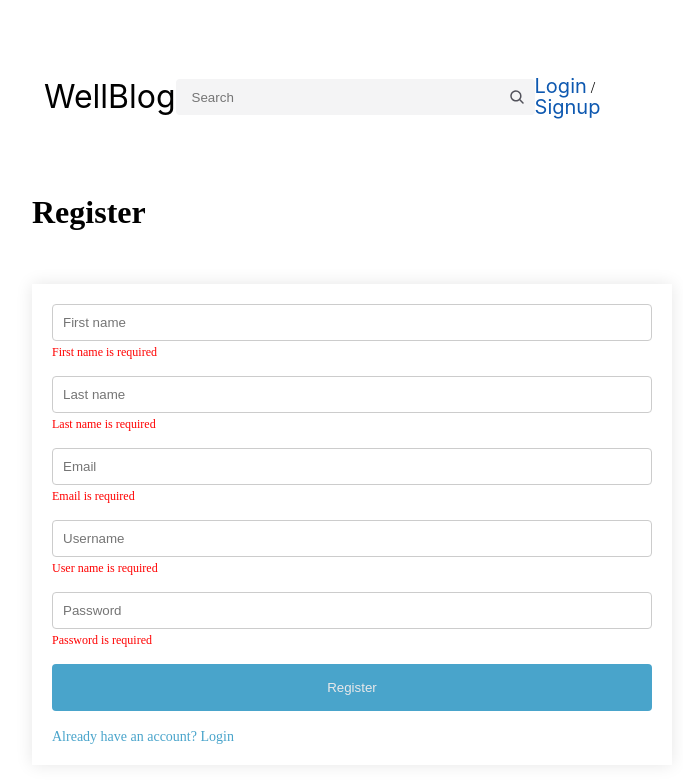
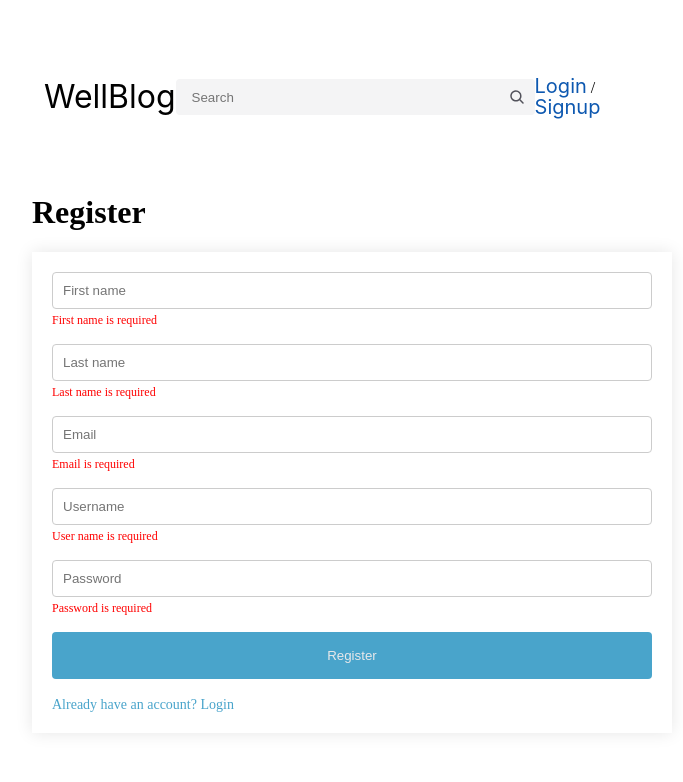
Before and after one commit to njm-wtag/Blog-app-react, a React (Vite) app: page /register in a window 1280 px wide. Shown: the top 782 px of the page, without its empty margins (288-971 px from the left). Built offline with nearby package versions, Linux system fonts and the light colour scheme.

Commit message:
removed functionalities of task 1 login, register, authForm, authUtils

```diff
--- a/src/Pages/Login.jsx
+++ b/src/Pages/Login.jsx
@@ -1,19 +1,19 @@
-import { useNavigate } from "react-router-dom";
 import AuthForm from "../components/AuthForm/AuthForm";
 import authenticateUser from "../utils/authUtils";
-import { useState } from "react";
 
 const Login = () => {
-  const [responseMessage, setResponseMessage] = useState("");
-  const navigate = useNavigate();
   const handleSubmit = (values) => {
-    const authUser = authenticateUser(values);
+    const existingUsers = JSON.parse(localStorage.getItem("users")) || [];
+
+    console.log({ existingUsers });
+
+    const authUser = existingUsers.find(
+      (user) =>
+        user.username === values.username && user.password === values.password
+    );
 
     if (authUser) {
       localStorage.setItem("authUser", JSON.stringify(authUser));
-      navigate("/");
-    } else {
-      setResponseMessage("Invalid username or password.");
     }
   };
 
@@ -21,7 +21,7 @@ const Login = () => {
     <>
       <h1>Login</h1>
 
-      <AuthForm handleSubmit={handleSubmit} responseMessage={responseMessage} />
+      <AuthForm handleSubmit={handleSubmit} />
     </>
   );
 };
--- a/src/Pages/Register.jsx
+++ b/src/Pages/Register.jsx
@@ -1,23 +1,15 @@
-import { useState } from "react";
 import AuthForm from "../components/AuthForm/AuthForm";
 
 const Register = () => {
-  const [responseMessage, setResponseMessage] = useState("");
   const handleSubmit = (values) => {
     const existingUsers = JSON.parse(localStorage.getItem("users")) || [];
     const updatedUsers = [...existingUsers, values];
     localStorage.setItem("users", JSON.stringify(updatedUsers));
-    setResponseMessage("Successfully Registered!");
-    window.location.href = "/login";
   };
   return (
     <>
       <h1>Register</h1>
-      <AuthForm
-        register
-        handleSubmit={handleSubmit}
-        responseMessage={responseMessage}
-      />
+      <AuthForm register handleSubmit={handleSubmit} />
     </>
   );
 };
--- a/src/components/AuthForm/AuthForm.jsx
+++ b/src/components/AuthForm/AuthForm.jsx
@@ -2,18 +2,9 @@ import PropTypes from "prop-types";
 import { Field, Form } from "react-final-form";
 import { Link } from "react-router-dom";
 import "./AuthForm.scss";
-const AuthForm = ({ register, handleSubmit, responseMessage }) => {
+const AuthForm = ({ register, handleSubmit }) => {
   return (
     <div className="form-container">
-      <div
-        className={
-          register
-            ? "form-container__success-message"
-            : "form-container__error-message"
-        }
-      >
-        {responseMessage}
-      </div>
       <Form
         onSubmit={handleSubmit}
         validate={(values) => {
@@ -120,7 +111,6 @@ AuthForm.defaultProps = {
 AuthForm.propTypes = {
   register: PropTypes.bool,
   handleSubmit: PropTypes.func.isRequired,
-  responseMessage: PropTypes.string,
 };
 
 export default AuthForm;
--- a/src/components/AuthForm/AuthForm.scss
+++ b/src/components/AuthForm/AuthForm.scss
@@ -63,15 +63,4 @@
       }
     }
   }
-
-  &__success-message {
-    text-align: center;
-    color: #056b1c;
-    padding-bottom: 2rem;
-  }
-  &__error-message {
-    text-align: center;
-    color: #d42604;
-    padding-bottom: 2rem;
-  }
 }
--- a/src/utils/authUtils.js
+++ /dev/null
@@ -1,12 +0,0 @@
-const authenticateUser = (values) => {
-  const existingUsers = JSON.parse(localStorage.getItem("users")) || [];
-
-  const authUser = existingUsers.find(
-    (user) =>
-      user.username === values.username && user.password === values.password
-  );
-
-  return authUser;
-};
-
-export default authenticateUser;
```
Also changed, not shown: src/components/EditProfileForm/EditProfileForm.scss (added, +45 -0 lines).
